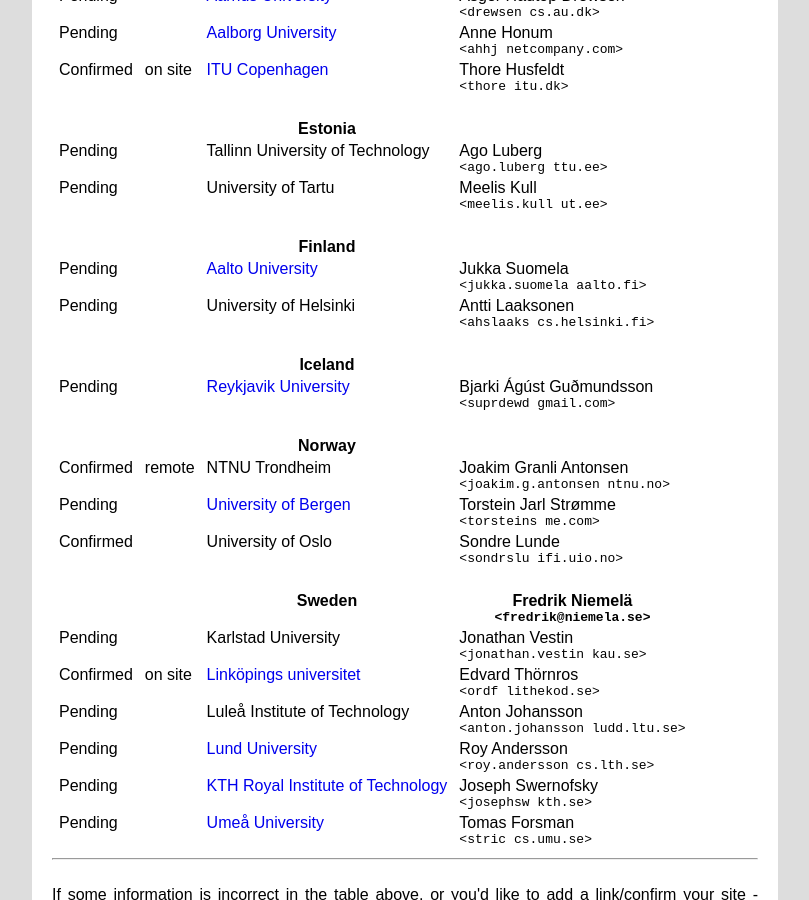
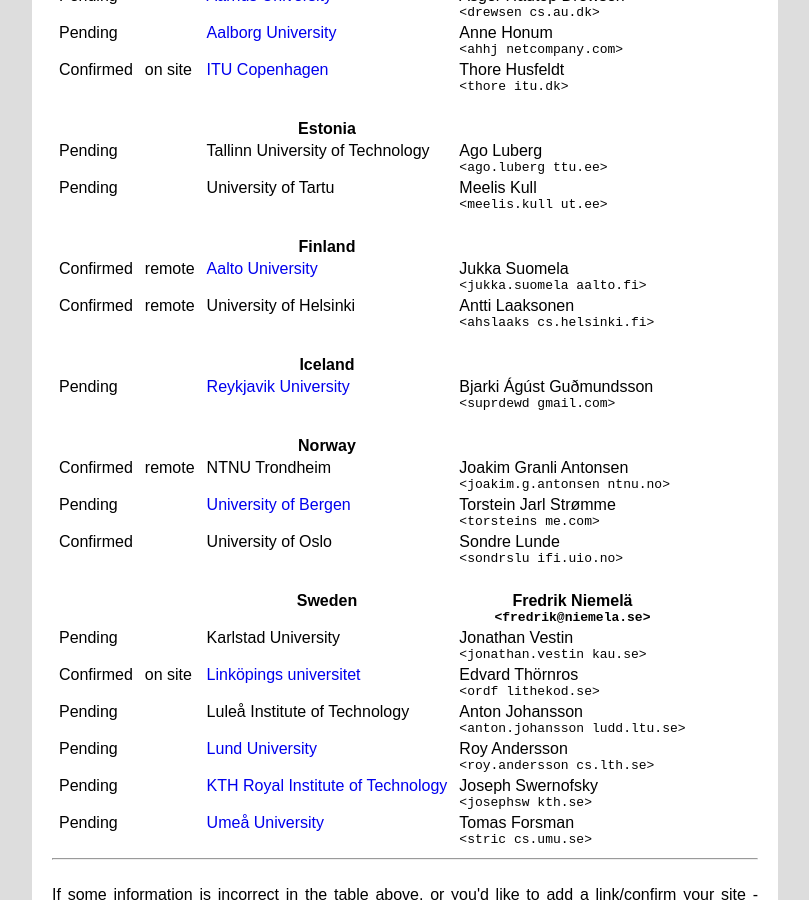
Before and after one commit to icpc/ncpc-web, a Jekyll site: the page built from ncpc2020/index.html, in a window 1280 px wide and 900 px high, scrolled down 1289 px. Shown: the whole window, without its empty margins (235-1044 px from the left). Built offline with Jekyll 4.4.1, drawn with Linux system fonts in a browser that asks for light colours.

Commit message:
update 2020 status for Aalto and Uni Helsinki

```diff
--- a/ncpc2020/index.html
+++ b/ncpc2020/index.html
@@ -213,8 +213,8 @@
     <th>Finland</th>
   </tr>
   <tr>
-    <td>Pending</td>
-    <td></td>
+    <td>Confirmed</td>
+    <td>remote</td>
     <td><a href="http://ncpc.aalto.fi/">Aalto University</a></td>
     <td>Jukka Suomela
       <br />
@@ -222,8 +222,8 @@
     </td>
   </tr>
   <tr>
-    <td>Pending</td>
-    <td></td>
+    <td>Confirmed</td>
+    <td>remote</td>
     <td>University of Helsinki</td>
     <td>Antti Laaksonen
       <br />
```
